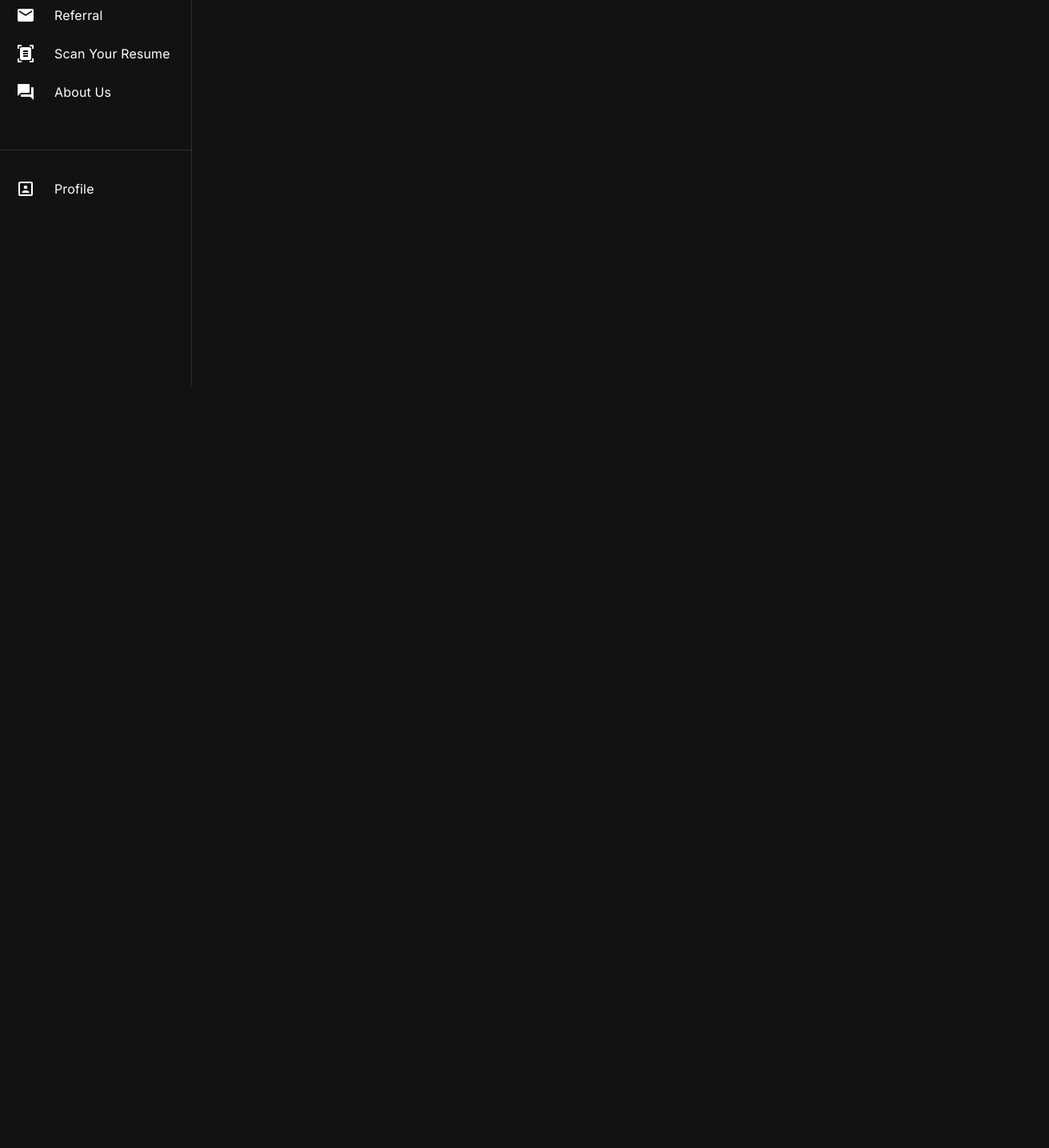
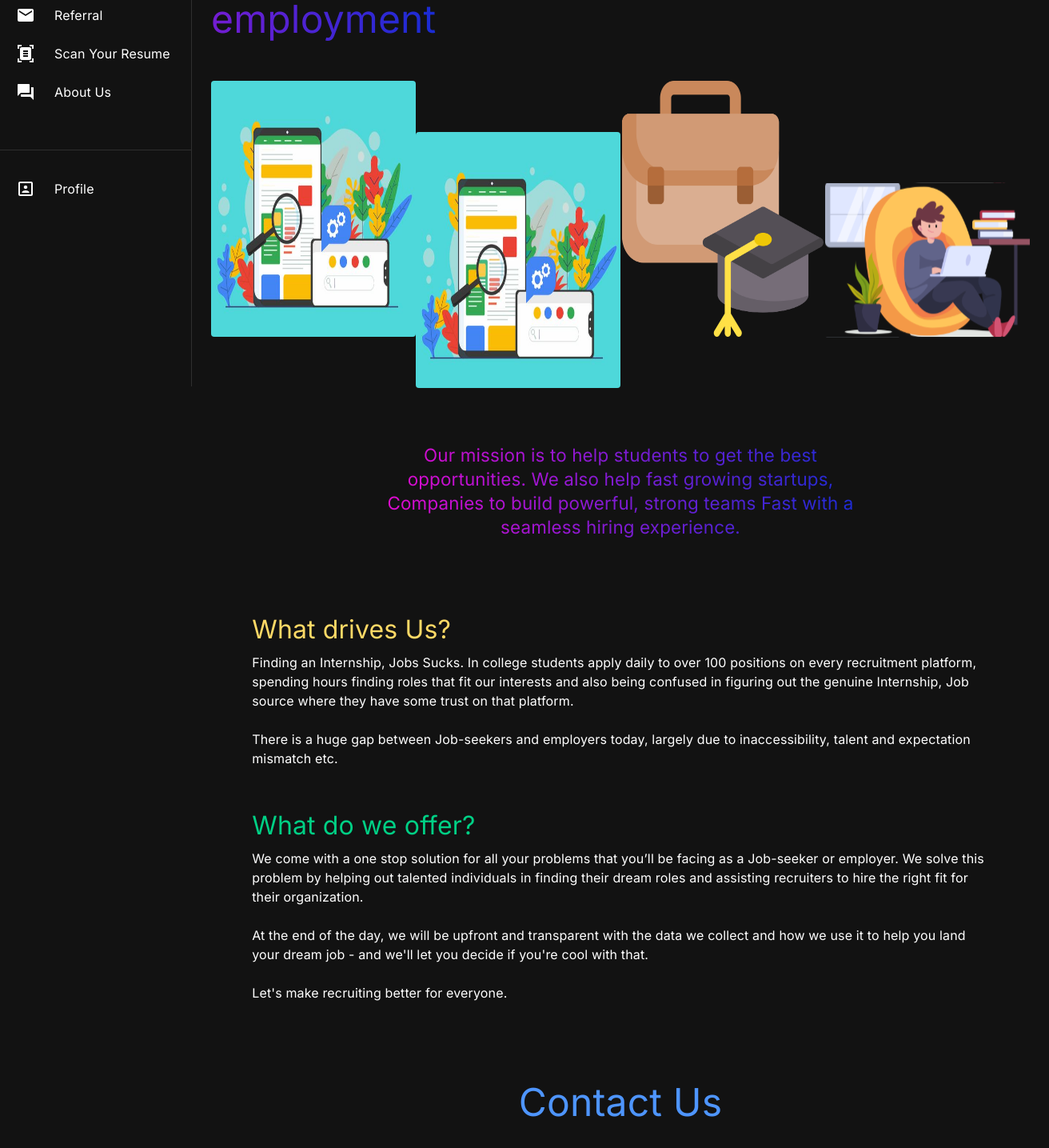
Before and after one commit to AceHunterr/mini-linkedin-ReactProject, a React (Create React App) app: page /about-us in a window 1280 px wide. Shown: the part 317-1752 px from the top of the page at 80% size, 1312 px wide, since content can reach past the window. Before the commit the page ends 800 px from the top, so only its background shows below. Built offline with nearby package versions, Linux system fonts and the light colour scheme.

Commit message:
Added about us page

```diff
--- /dev/null
+++ b/public/about_us.css
@@ -0,0 +1,124 @@
+#build-bridges{
+    font-weight: 100;
+    width: 60%;
+}
+
+.carousel-row {
+    display: flex;
+    /* flex-wrap: nowrap;
+    overflow-x: auto;
+    scrollbar-width: none;
+    -ms-overflow-style: none; */
+    padding-top: 4%;
+    width: 100%;
+    margin: auto;
+    justify-content: center;
+    margin-bottom: 13%;
+  }
+
+  .carousel-row::-webkit-scrollbar {
+    display: none;
+  }
+
+  .carousel-row .carousel-card {
+    flex: 0 0 auto;
+    width: 16rem;
+    height: 20rem;
+    margin: 0 auto;
+    /* padding: 1% 5% 0%; */
+    /* background-color: #f2f2f2; */
+    border-radius: 4px;
+    display: flex;
+    align-items: center;
+    justify-content: center;
+  }
+
+  .carousel-row .translate_req{
+    transform: translateY(20%);
+  }
+
+  .carousel-row .carousel-card img {
+    width: 100%;
+    height: 100%;
+    object-fit: fill;
+    border-radius: 4px;
+  }
+
+  .about-us-intro-div{
+    width: 60%;
+    margin: auto;
+    text-align: center;
+  }
+  .about-us-intro{
+    font-size: 1.4rem;
+    line-height: 30px;
+  }
+
+  .about-us-detail-container{
+    width: 90%;
+    margin: auto;
+    padding: 4% 0;
+  }
+  .about-us-detail-container .container-section{
+    margin: 3rem auto;
+  }
+
+  .about-us-detail-container .container-section h3{
+    font-size: 2rem;
+    font-weight: 100;
+    padding-bottom: 5px;
+  }
+
+  .about-us-intro-div a{
+    text-decoration: none;
+    font-size: 3rem;
+    color: var(--color-blue);
+  }
+
+
+  @media(max-width:1024px){
+      .carousel-row .carousel-card {
+          width: 10rem;
+          height: 15rem;
+        }
+    }
+
+    @media(max-width:750px){
+        .carousel-row{
+            flex-direction: column;
+            justify-content: space-between;
+        }
+
+        .carousel-row .carousel-card {
+            width: 70%;
+            height: 20rem;
+            margin-bottom: 20px;
+        }
+        .carousel-row .translate_req{
+            transform: none;
+        }
+    }
+
+
+
+@media(max-width:550px)
+{
+
+    .build-bridge-div{
+        width: 90%;
+        margin: auto;
+        justify-content: center;
+        text-align: center;
+    }
+        #build-bridges{
+        font-size: 2rem;
+        width: auto;
+    }
+}
+@media(max-width:450px)
+{
+    .carousel-row .carousel-card {
+        width: 90%;
+        height: 15rem;
+    }
+}
--- a/public/home.css
+++ b/public/home.css
@@ -3,11 +3,6 @@
     width: 40%;
     /* margin: auto; */
   }
-
-
-
-
-
 
 
   .login-btn {
--- a/public/index.css
+++ b/public/index.css
@@ -77,12 +77,20 @@ body{
 }
 
 /* Adjusting Spaces */
+/* !!!!!!!!!!!!!! These needed to be put below the job-detail-heading only to adjust the spaces else the padding bottom will be overridden by job-detail-heading!!!!!!! */
 .padding-bottom-zero{
   padding-bottom: 0%;
+}
+.padding-bottom-four{
+  padding-bottom: 4%;
 }
 
 
 #employer-registration-text{
+  color: var(--color-yellow);
+}
+
+.yellow-text{
   color: var(--color-yellow);
 }
 
--- a/public/index.html
+++ b/public/index.html
@@ -15,6 +15,7 @@
     <link rel="stylesheet" href="referrals.css">
     <link rel="stylesheet" href="profile.css">
     <link rel="stylesheet" href="training_programs.css">
+    <link rel="stylesheet" href="about_us.css">
     <title>JobLink</title>
   </head>
   <body>
--- /dev/null
+++ b/src/components/CarouselRow.jsx
@@ -0,0 +1,26 @@
+import React from 'react'
+import img from "../static/images/img.jpg"
+import altimg from "../static/images/logo.png"
+import altimg2 from "../static/images/freelancer.svg"
+
+const CarouselRow = () => {
+    const cards = [
+        { id: 1, imageUrl: img,translate_req :''},
+        { id: 2, imageUrl: img ,translate_req :'translate_req'},
+        { id: 3, imageUrl: altimg ,translate_req :''},
+        { id: 4, imageUrl: altimg2 ,translate_req :'translate_req'}
+        // Add more cards as needed
+      ];
+
+      return (
+        <div className="carousel-row">
+          {cards.map((card) => (
+            <div className={`${card.translate_req}  carousel-card`} key={card.id}>
+              <img src={card.imageUrl} alt={card.title} />
+            </div>
+          ))}
+        </div>
+      );
+}
+
+export default CarouselRow
--- a/src/pages/About_Us.jsx
+++ b/src/pages/About_Us.jsx
@@ -1,6 +1,7 @@
 import React,{} from 'react';
 import Box from '@mui/material/Box';
 import Sidenav from '../components/sidenav';
+import CarouselRow from '../components/CarouselRow';
 
 const AboutUs = () => {
   return (
@@ -9,8 +10,42 @@ const AboutUs = () => {
     <Box component="main" sx={{ flexGrow: 1, p: 3}}>
       {/* Add your home page content here */}
 
-      <h2>AboutUs</h2>
+    <div className="job-detail-header-div">
+      <h2 className='padding-bottom-four job-detail-heading'>About Us</h2>
+    </div>
+    <div className="build-bridge-div">
+      <h2 className='main-intro-text' id='build-bridges'>We build bridges between <span className='gradient-text-blue'>companies and employment</span></h2>
+    </div>
 
+    <CarouselRow />
+
+    <div className="about-us-intro-div ">
+      <p className='about-us-intro gradient-text-blue'>Our mission is to help students to get the best opportunities. We also help fast growing startups, Companies to build powerful, strong teams Fast with a seamless hiring experience.</p>
+    </div>
+    <div className="about-us-detail-container">
+      <div className='container-section'>
+        <h3 className=' yellow-text'>What drives Us?</h3>
+        <p className='description'>Finding an Internship, Jobs Sucks. In college students apply daily to over 100 positions on every recruitment platform, spending hours finding roles that fit our interests and also being confused in figuring out the genuine Internship, Job source where they have some trust on that platform.</p>
+        <br />
+        <p className='description'>There is a huge gap between Job-seekers and employers today, largely due to inaccessibility, talent and expectation mismatch etc.</p>
+      </div>
+
+      <div className='container-section'>
+        <h3 className='jobs-text'>What do we offer?</h3>
+        <p className='description'>We come with a one stop solution for all your problems that you’ll be facing as a Job-seeker or employer.
+We solve this problem by helping out talented individuals in finding their dream roles and assisting recruiters to hire the right fit for their organization.</p>
+        <br />
+        <p className='description'>At the end of the day, we will be upfront and transparent with the data we collect and how we use it to help you land your dream job - and we'll let you decide if you're cool with that.</p>
+        <br />
+        <p className='description'>
+Let's make recruiting better for everyone.</p>
+
+      </div>
+
+    </div>
+    <div className="about-us-intro-div">
+      <a href="/" className='freenlancer-text'>Contact Us</a>
+    </div>
 
     </Box>
     </Box>
--- a/src/pages/Training_Programs.jsx
+++ b/src/pages/Training_Programs.jsx
@@ -10,7 +10,7 @@ const TrainingPrograms = () => {
       {/* Add your home page content here */}
 
       <div className="job-detail-header-div">
-        <h2 className='job-detail-heading'>Training Programs</h2>
+        <h2 className='job-detail-heading gradient-text-blue'>COMING SOON</h2>
       </div>
 
 
```
